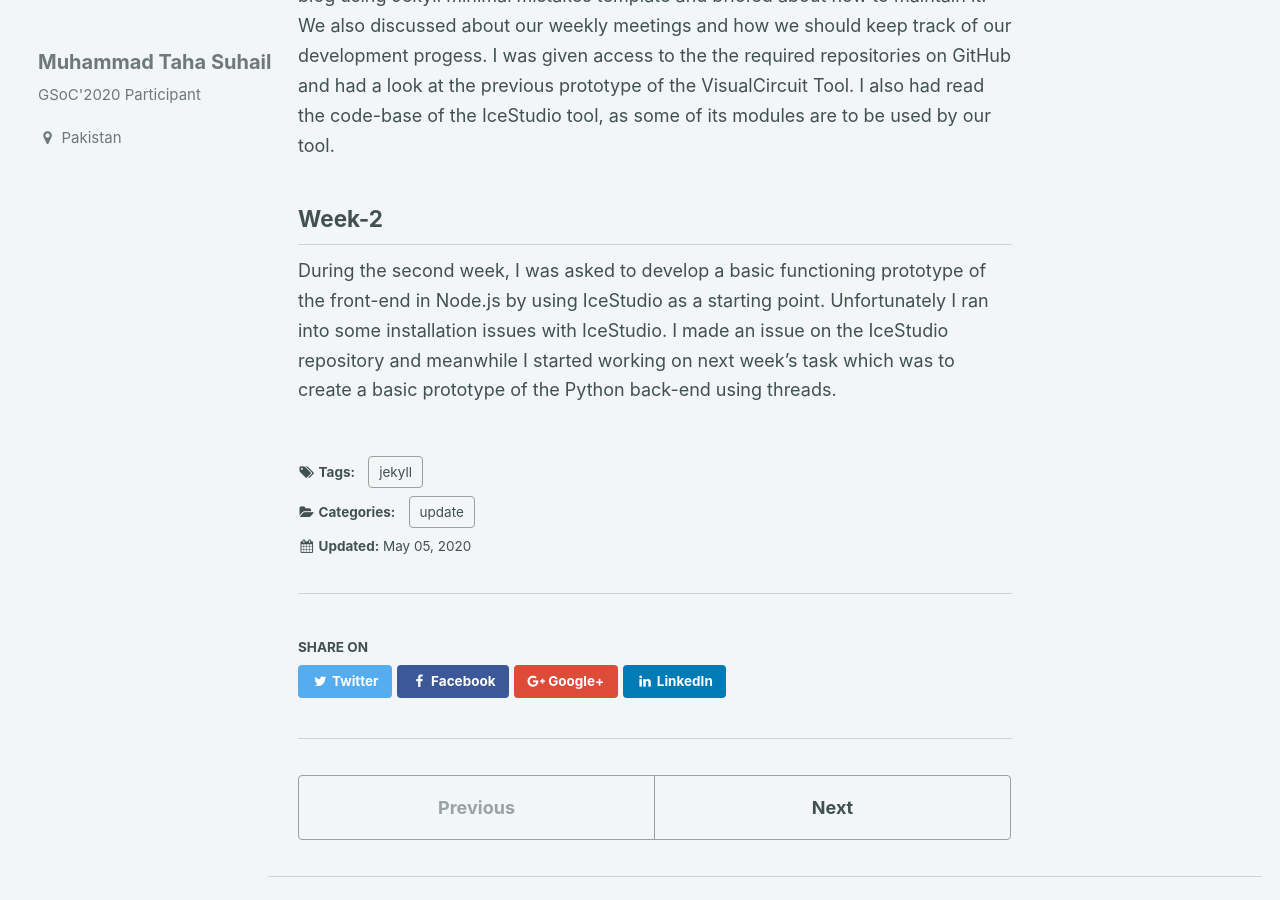
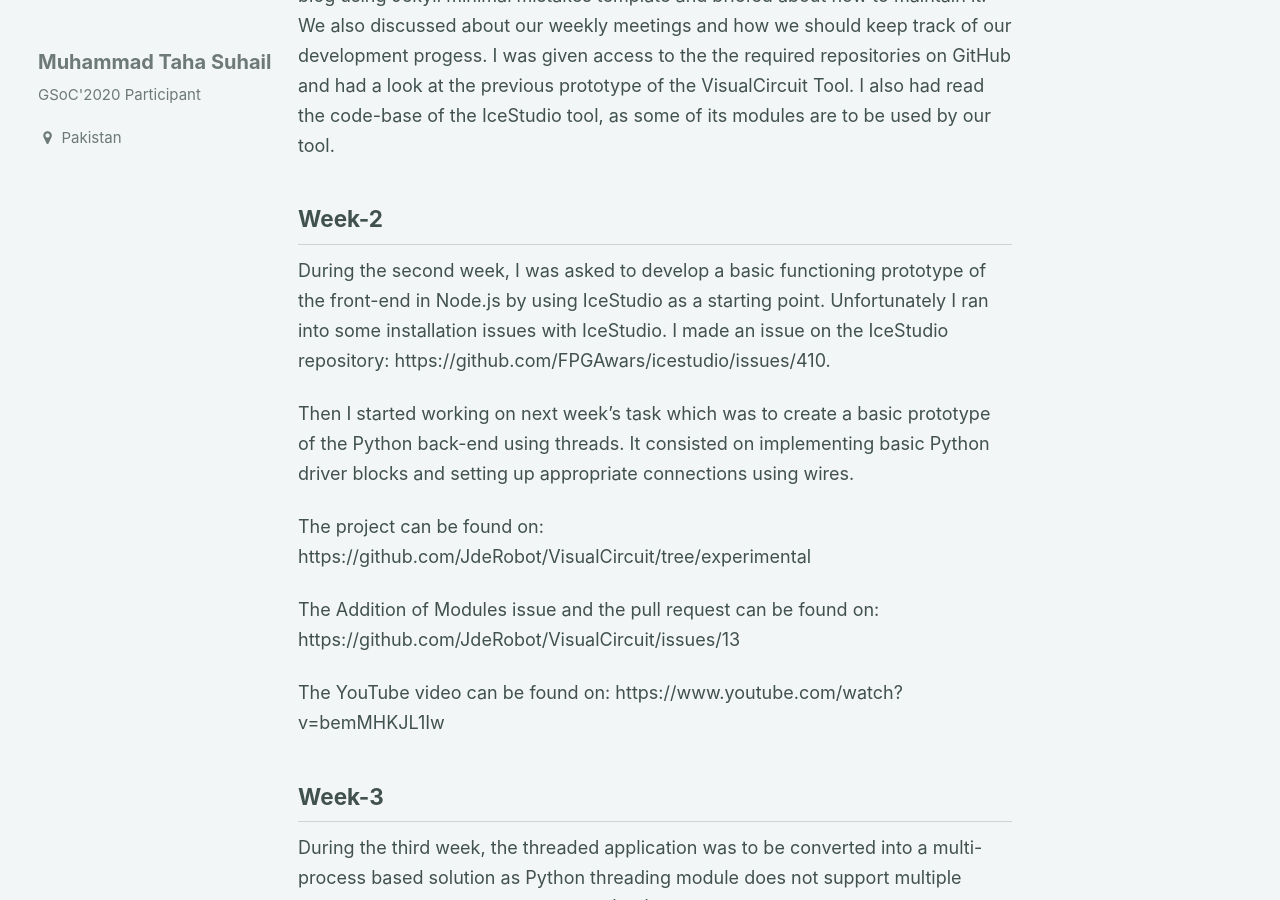
Before and after one commit to TheRoboticsClub/colab-gsoc2020-Muhammad_Taha, a Jekyll site: the page built from docs/_posts/2020-05-05-Community-Bonding-Period.md, in a window 1280 px wide and 900 px high, scrolled down 401 px. Built offline with Jekyll 4.4.1, drawn with Linux system fonts in a browser that asks for light colours; some of the changed text lies outside the part shown.

Commit message:
Update 2020-05-05-Community-Bonding-Period.md

```diff
--- a/docs/_posts/2020-05-05-Community-Bonding-Period.md
+++ b/docs/_posts/2020-05-05-Community-Bonding-Period.md
@@ -10,4 +10,19 @@ May 4, 2020 - May 31, 2020
 The first week was spent in having an intitial meeting with my mentor in which we discussed how out project was going to be organized. I was  asked to create this blog using Jekyll minimal mistakes template and briefed about how to maintain it. We also discussed about our weekly meetings and how we should keep track of our development progess. I was given access to the the required repositories on GitHub and had a look at the previous prototype of the VisualCircuit Tool. I also had read the code-base of the IceStudio tool, as some of its modules are to be used by our tool.
 
 ## Week-2
-During the second week, I was asked to develop a basic functioning prototype of the front-end in Node.js by using IceStudio as a starting point. Unfortunately I ran into some installation issues with IceStudio. I made an issue on the IceStudio repository and meanwhile I started working on next week's task which was to create a basic prototype of the Python back-end using threads.
+During the second week, I was asked to develop a basic functioning prototype of the front-end in Node.js by using IceStudio as a starting point. Unfortunately I ran into some installation issues with IceStudio. I made an issue on the IceStudio repository:
+https://github.com/FPGAwars/icestudio/issues/410.
+
+Then I started working on next week's task which was to create a basic prototype of the Python back-end using threads. It consisted on implementing basic Python driver blocks and setting up appropriate connections using wires.
+
+The project can be found on:
+https://github.com/JdeRobot/VisualCircuit/tree/experimental
+
+The Addition of Modules issue and the pull request can be found on:
+https://github.com/JdeRobot/VisualCircuit/issues/13
+
+The YouTube video can be found on:
+https://www.youtube.com/watch?v=bemMHKJL1Iw
+
+## Week-3
+During the third week, the threaded application was to be converted into a multi-process based solution as Python threading module does not support multiple cores due to Global Interpreter Lock (GIL).
```
